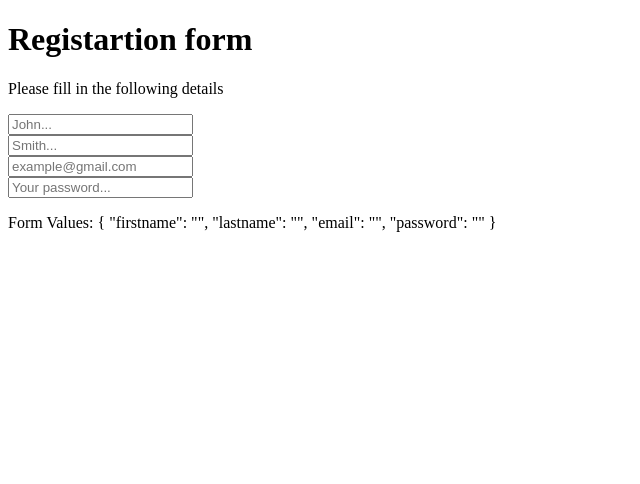
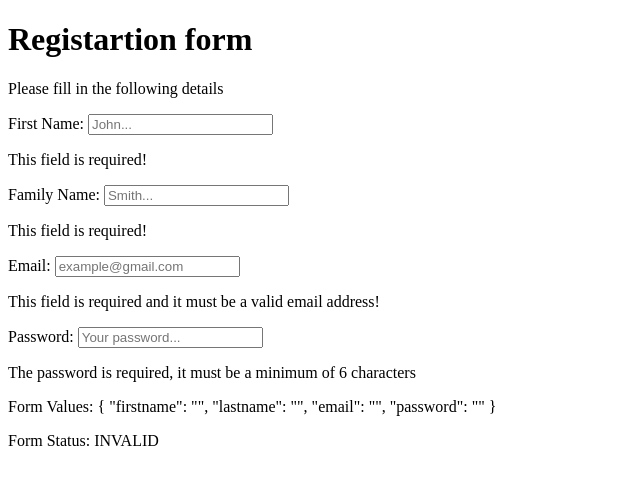
Before and after one commit to maksimKV/what2see-app, an Angular app: page / in a window 1280 px wide. Shown: the top 484 px of the page, without its empty margins (0-640 px from the left). Built offline with nearby package versions, Linux system fonts and the light colour scheme.

Commit message:
Added basic validation

```diff
--- a/src/app/components/register-form/register-form.component.html
+++ b/src/app/components/register-form/register-form.component.html
@@ -1,11 +1,25 @@
 <h1>Registartion form</h1>
 <p>Please fill in the following details</p>
 
-<form novalidate [formGroup]="form">
+<form novalidate [formGroup]="form" (ngSubmit)="addUser(form.value)">
+
+  <label for="firstname">First Name: </label>
   <input formControlName="firstname" placeholder="John..." /> <br />
+  <p *ngIf="form.controls.firstname.errors">This field is required!</p>
+
+  <label for="lastname">Family Name: </label>
   <input formControlName="lastname" placeholder="Smith..." /> <br />
+  <p *ngIf="form.controls.lastname.errors">This field is required!</p>
+
+  <label for="email">Email: </label>
   <input formControlName="email" placeholder="example@gmail.com" /> <br />
+  <p *ngIf="form.controls.email.errors">This field is required and it must be a valid email address!</p>
+
+  <label for="password">Password: </label>
   <input formControlName="password" placeholder="Your password..." />
+  <p *ngIf="form.controls.password.errors">The password is required, it must be a minimum of 6 characters</p>
 </form>
 
 <p>Form Values: {{ form.value | json }}</p>
+
+<p>Form Status: {{ form.status }}</p>
--- a/src/app/components/register-form/register-form.component.ts
+++ b/src/app/components/register-form/register-form.component.ts
@@ -18,14 +18,19 @@ export class RegisterFormComponent implements OnInit {
 
   constructor(private fb: FormBuilder) {
     this.form = fb.group({
-      firstname: '',
-      lastname: '',
-      email: '',
-      password: ''
-    })
+      firstname: ['', Validators.required],
+      lastname: ['', Validators.required],
+      email: ['', Validators.compose([Validators.required, Validators.email])],
+      password: ['', Validators.compose([Validators.required, Validators.minLength(6)])]
+    });
    }
 
   ngOnInit() {
   }
 
+  addUser(post) {
+    //this.firstname = post.firstname;
+    //this.name = post.name;
+  }
+
 }
```
